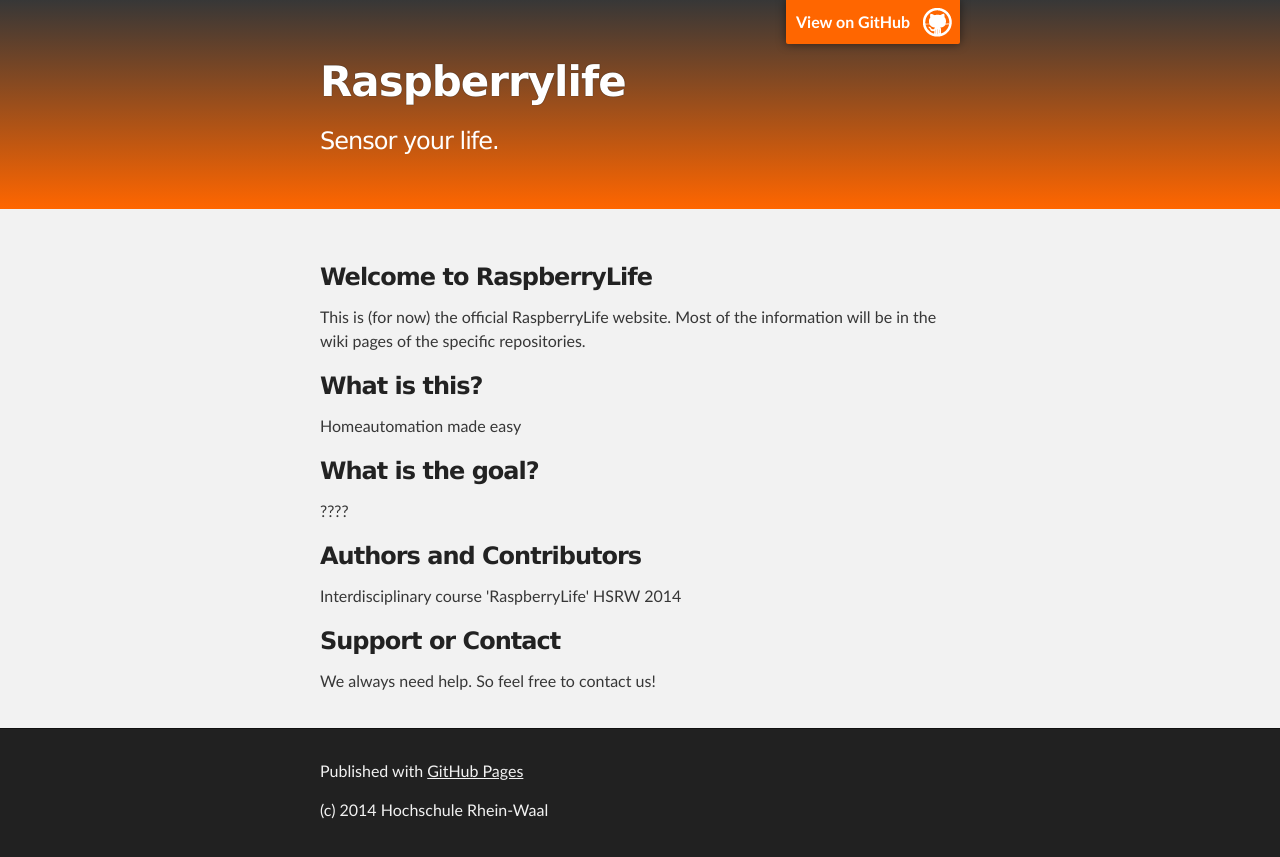
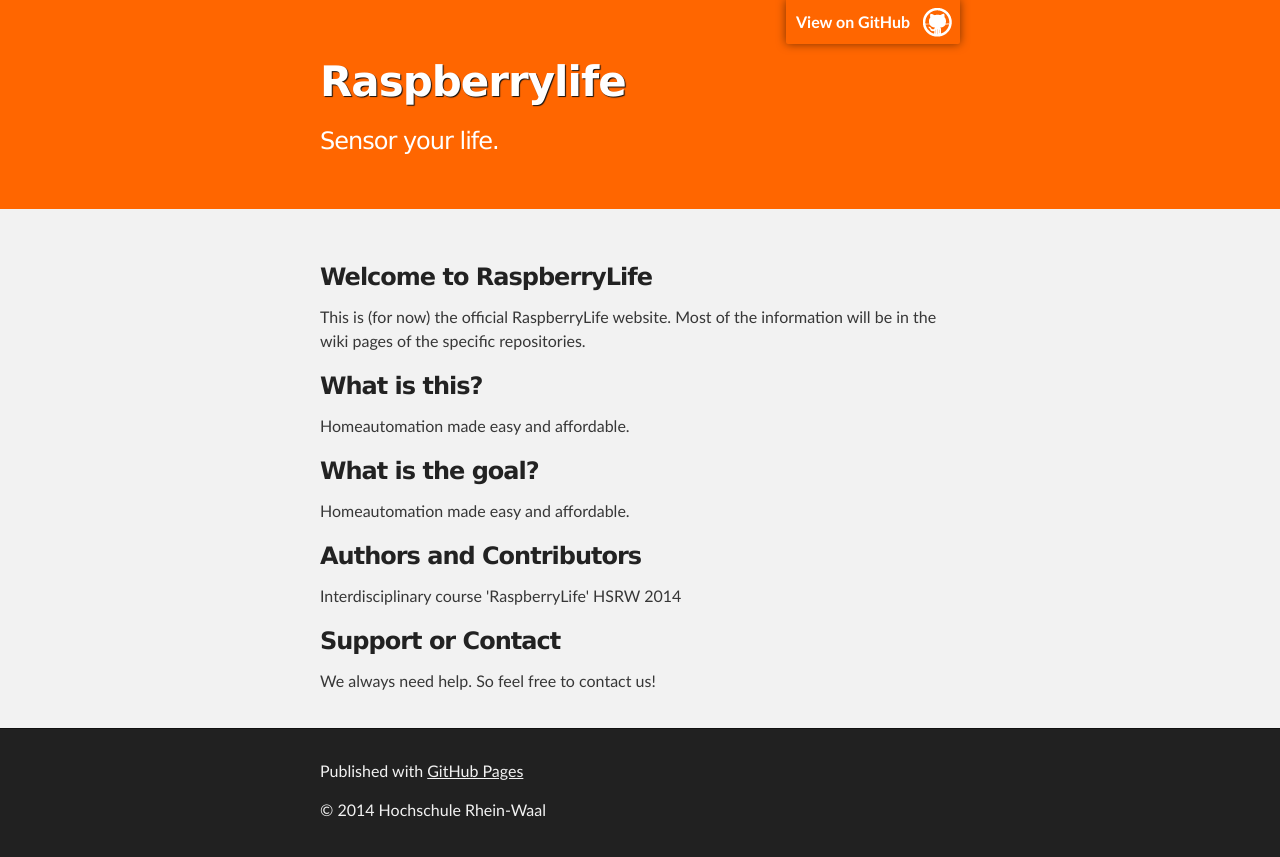
Before and after one commit to RaspberryLife/raspberrylife.github.io, a plain HTML site: page index.html in a window 1280 px wide. Drawn offline with Linux system fonts and the light colour scheme.

Commit message:
Some design and text improvements.

```diff
--- a/index.html
+++ b/index.html
@@ -7,7 +7,6 @@
     <meta name="description" content="Raspberrylife.github.io : ">
 
     <link rel="stylesheet" type="text/css" media="screen" href="stylesheets/stylesheet.css">
-
     <title>RaspberryLife</title>
   </head>
 
@@ -27,27 +26,36 @@
     <!-- MAIN CONTENT -->
     <div id="main_content_wrap" class="outer">
       <section id="main_content" class="inner">
-<h3>
-<a id="welcome-to-github-pages" class="anchor" href="#welcome-to-github-pages" aria-hidden="true"><span class="octicon octicon-link"></span></a>
+
+<h3><a id="welcome-to-github-pages" class="anchor" href="#welcome-to-github-pages" aria-hidden="true"><span class="octicon octicon-link"></span></a>
     Welcome to RaspberryLife
 </h3>
 
-<p>This is (for now) the official RaspberryLife website. Most of the information will be in the wiki pages of the specific repositories.</p>
+  <p>
+    This is (for now) the official RaspberryLife website. Most of the information will be in the wiki pages of the specific repositories.
+  </p>
 
-<h3>
-<a id="designer-templates" class="anchor" href="#designer-templates" aria-hidden="true"><span class="octicon octicon-link"></span></a>What is this?</h3>
+<h3><a id="designer-templates" class="anchor" href="#designer-templates" aria-hidden="true"><span class="octicon octicon-link"></span></a>
+  What is this?
+</h3>
 
-<p>Homeautomation made easy</p>
+  <p>
+    Homeautomation made easy and affordable.
+  </p>
 
-<h3>
-<a id="rather-drive-stick" class="anchor" href="#rather-drive-stick" aria-hidden="true"><span class="octicon octicon-link"></span></a>What is the goal?</h3>
+<h3><a id="rather-drive-stick" class="anchor" href="#rather-drive-stick" aria-hidden="true"><span class="octicon octicon-link"></span></a>
+What is the goal?
+</h3>
 
-<p>????</p>
+  <p>
+    Homeautomation made easy and affordable.
+  </p>
 
-<h3>
-<a id="authors-and-contributors" class="anchor" href="#authors-and-contributors" aria-hidden="true"><span class="octicon octicon-link"></span></a>Authors and Contributors</h3>
+<h3><a id="authors-and-contributors" class="anchor" href="#authors-and-contributors" aria-hidden="true"><span class="octicon octicon-link"></span></a>Authors and Contributors</h3>
 
-<p>Interdisciplinary course 'RaspberryLife' HSRW 2014</p>
+  <p>
+  Interdisciplinary course 'RaspberryLife' HSRW 2014
+  </p>
 
 <h3>
 <a id="support-or-contact" class="anchor" href="#support-or-contact" aria-hidden="true"><span class="octicon octicon-link"></span></a>Support or Contact</h3>
@@ -60,7 +68,7 @@
     <div id="footer_wrap" class="outer">
       <footer class="inner">
         <p>Published with <a href="http://pages.github.com">GitHub Pages</a></p>
-        <p>(c) 2014 Hochschule Rhein-Waal</a></p>
+        <p>&copy; 2014 Hochschule Rhein-Waal</a></p>
       </footer>
     </div>
 
--- a/javascripts/main.js
+++ /dev/null
@@ -1 +0,0 @@
-console.log('This would be the main JS file.');
--- a/stylesheets/stylesheet.css
+++ b/stylesheets/stylesheet.css
@@ -286,11 +286,6 @@
 
 #header_wrap {
   background: #FF6600;
-  background: -moz-linear-gradient(top,#FF6600,#f2f2f2);
-  background: -webkit-linear-gradient(top, #373737, #FF6600);
-  background: -ms-linear-gradient(top, #373737, #FF6600);
-  background: -o-linear-gradient(top, #373737, #FF6600);
-  background: linear-gradient(top, #373737, #FF6600);
 }
 
 #header_wrap .inner {
@@ -300,7 +295,7 @@
 #project_title {
   margin: 0;
   color: #FFF;
-  text-shadow: #111 0px 0px 1px;
+  text-shadow: #111 1px 1px 1px;
   font-size: 42px;
   font-weight: 700;
 }
```
